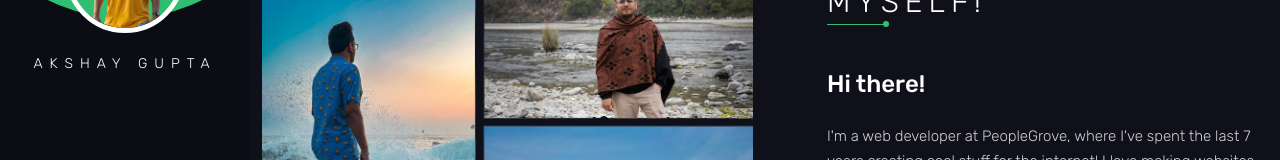
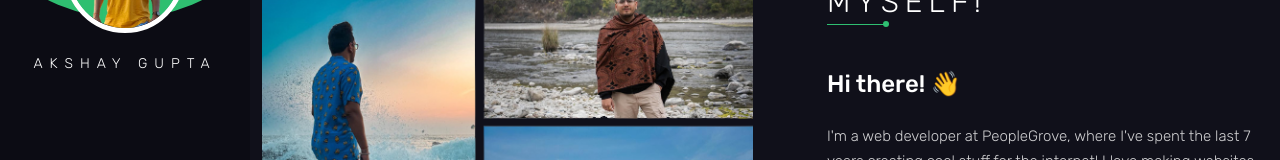
Before and after one commit to gupta-akshay/portfolio-v2, a Next.js app: page /about in a window 1280 px wide. Shown: the part 152-312 px from the top of the page. Built offline with nearby package versions, Linux system fonts and the light colour scheme.

Commit message:
add emoji

```diff
--- a/src/app/about/page.tsx
+++ b/src/app/about/page.tsx
@@ -79,7 +79,7 @@ export default function About() {
                   <h3>Let me introduce myself!</h3>
                 </div>
                 <div className='about-text'>
-                  <h4>Hi there!</h4>
+                  <h4>Hi there! 👋</h4>
                   <p>
                     I&apos;m a web developer at PeopleGrove, where I&apos;ve
                     spent the last {yearsOfExperience} years creating cool stuff
```
